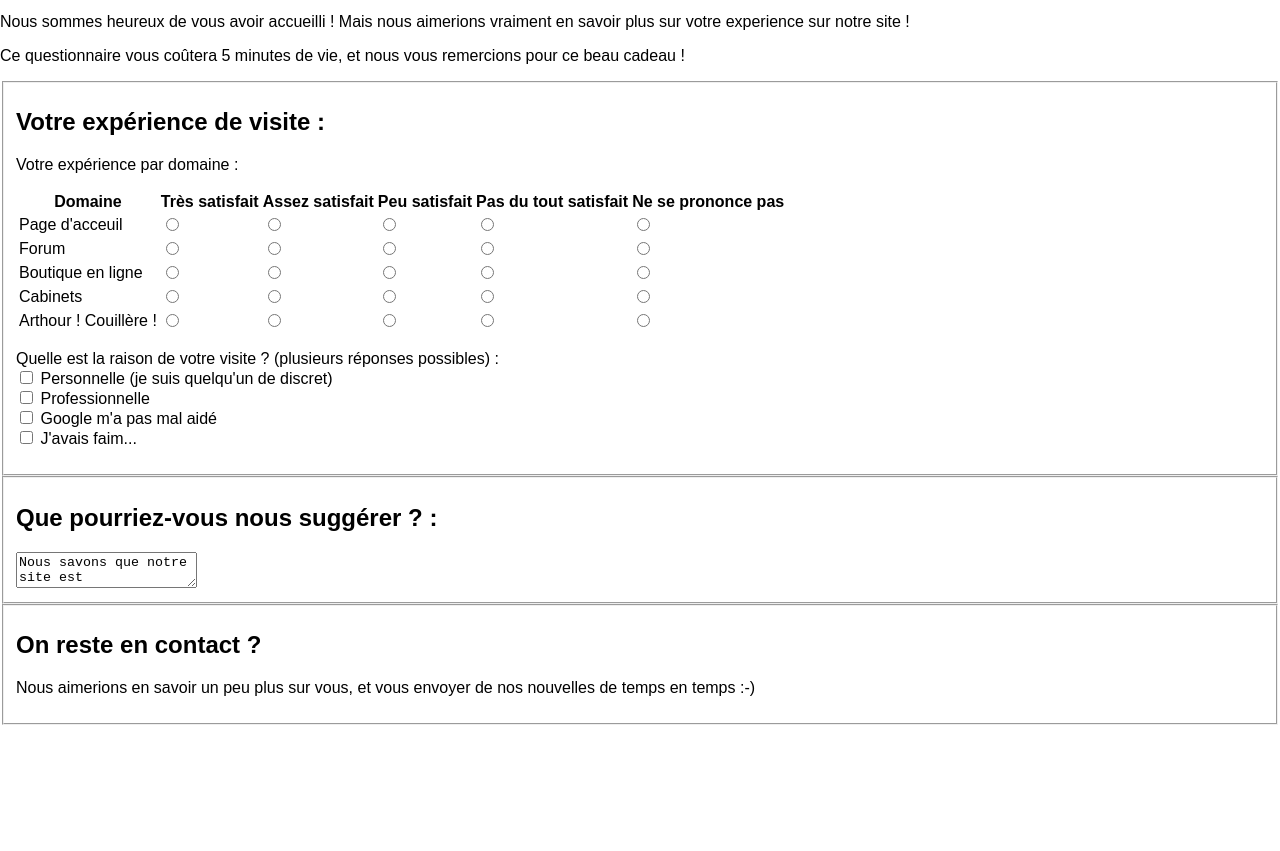
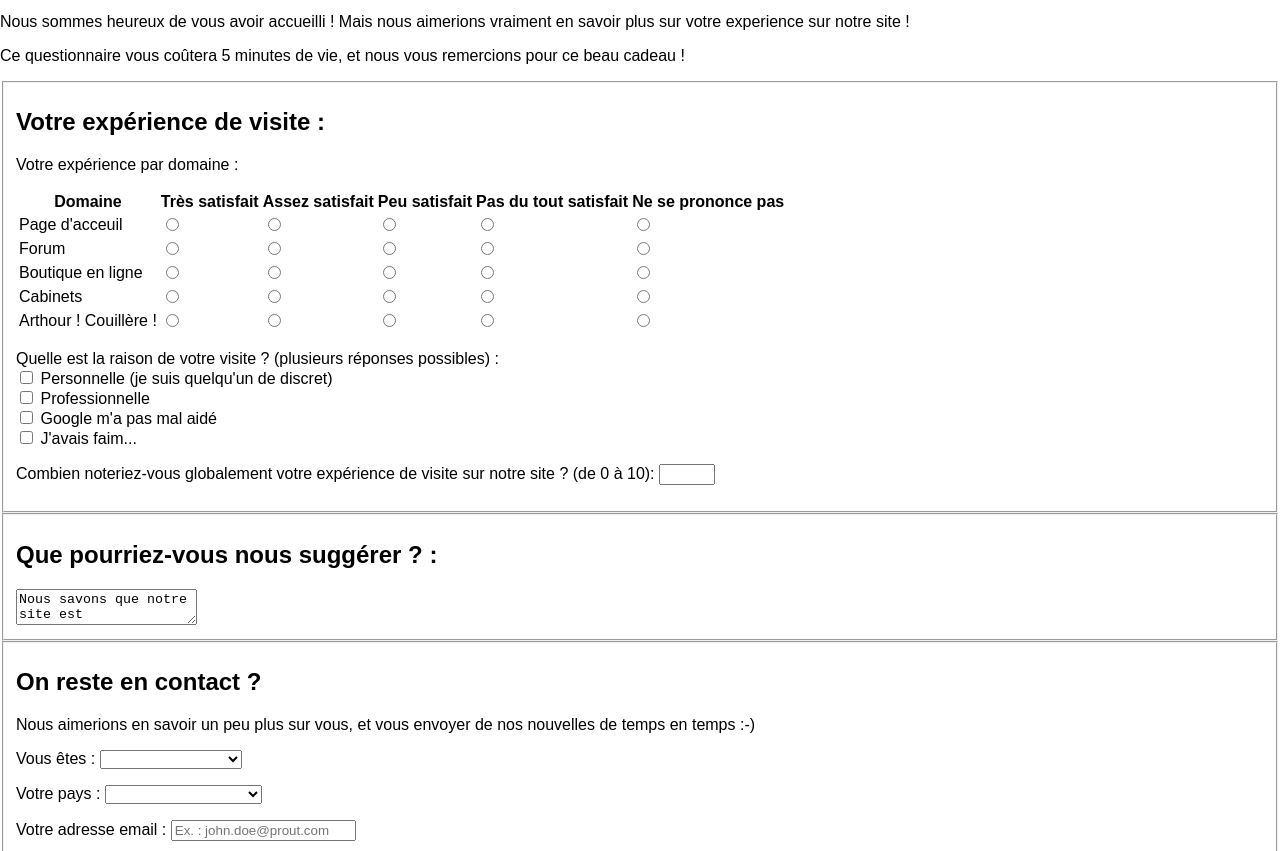
Before and after one commit to alexandradra/formulaire, a plain HTML site: page index.html in a window 1280 px wide. Shown: the part 101-952 px from the top of the page. Before the commit the page ends 826 px from the top, so only its background shows below. Drawn offline with Linux system fonts and the light colour scheme.

Commit message:
Formulaire OK !

```diff
--- a/index.html
+++ b/index.html
@@ -76,6 +76,10 @@
           <input type="checkbox" name="google" id="google" /> <label for="google">Google m'a pas mal aidé</label><br/>
           <input type="checkbox" name="bouffe" id="bouffe" /> <label for="bouffe">J'avais faim...</label><br/>
         </p>
+        <p>
+          Combien noteriez-vous globalement votre expérience de visite sur notre site ? (de 0 à 10):
+          <input type="number" min=0 max=10 />
+        </p>
       </fieldset>
 
       <fieldset class ="suggestions">
@@ -87,7 +91,52 @@
       <fieldset class="contact">
         <h2>On reste en contact ?</h2>
         <p>Nous aimerions en savoir un peu plus sur vous, et vous envoyer de nos nouvelles de temps en temps :-)</p>
-
+        <p>
+          <label for="gender" required>Vous êtes :</label>
+            <select name="gender" id="gender">
+              <option value="gender_none" selected></option>
+              <option value="femme">Une femme</option>
+              <option value="homme">Un homme</option>
+              <option value="gender_nsp">Ne se prononce pas</option>
+            </select>
+          </p>
+          <p>
+            <label for="country" required>Votre pays :</label>
+              <select name="country" id="country">
+                <option value="country_none" selected></option>
+                <optgroup label="Europe">
+                  <option value="france">France</option>
+                  <option value="uk">Royaume-Uni</option>
+                  <option value="germany">Allemagne</option>
+                  <option value="spain">Espagne</option>
+                  <option value="portugal">Portugal</option>
+                  <option value="italia">Italie</option>
+                </optgroup>
+                <optgroup label="Afrique">
+                  <option value="gabon">Gabon</option>
+                  <option value="nigeria">Nigeria</option>
+                  <option value="algeria">Algérie</option>
+                  <option value="somalia">Somalie</option>
+                </optgroup>
+                <optgroup label="Amerique Nord/Sud">
+                  <option value="usa">Etats-Unis</option>
+                  <option value="canada">Canada</option>
+                  <option value="brasil">Brésil</option>
+                  <option value="mexico">Mexique</option>
+                </optgroup>
+                <optgroup label="Autre">
+                  <option value="somewhere">Autre</option>
+                  <option value="country_nsp">Ne se prononce pas</option>
+                </optgroup>
+              </select>
+            <p>Votre adresse email : <input type="email" placeholder="Ex. : john.doe@prout.com" required/></p>
+            <p>Votre profil Myspace : <input type="url" placeholder="Ex. : myspace.com/john.doe"/></p>
+      </fieldset>
+      <fieldset>
+        <h2>Et c'est fini !</h2>
+        <p>Ouiiii un grand merci à vous !<br/>
+        Vouus pouvez reprendre une activité normale !</p>
+        <input type="submit" value="Emballé c'est pesé !" />
       </fieldset>
     </form>
 
```
